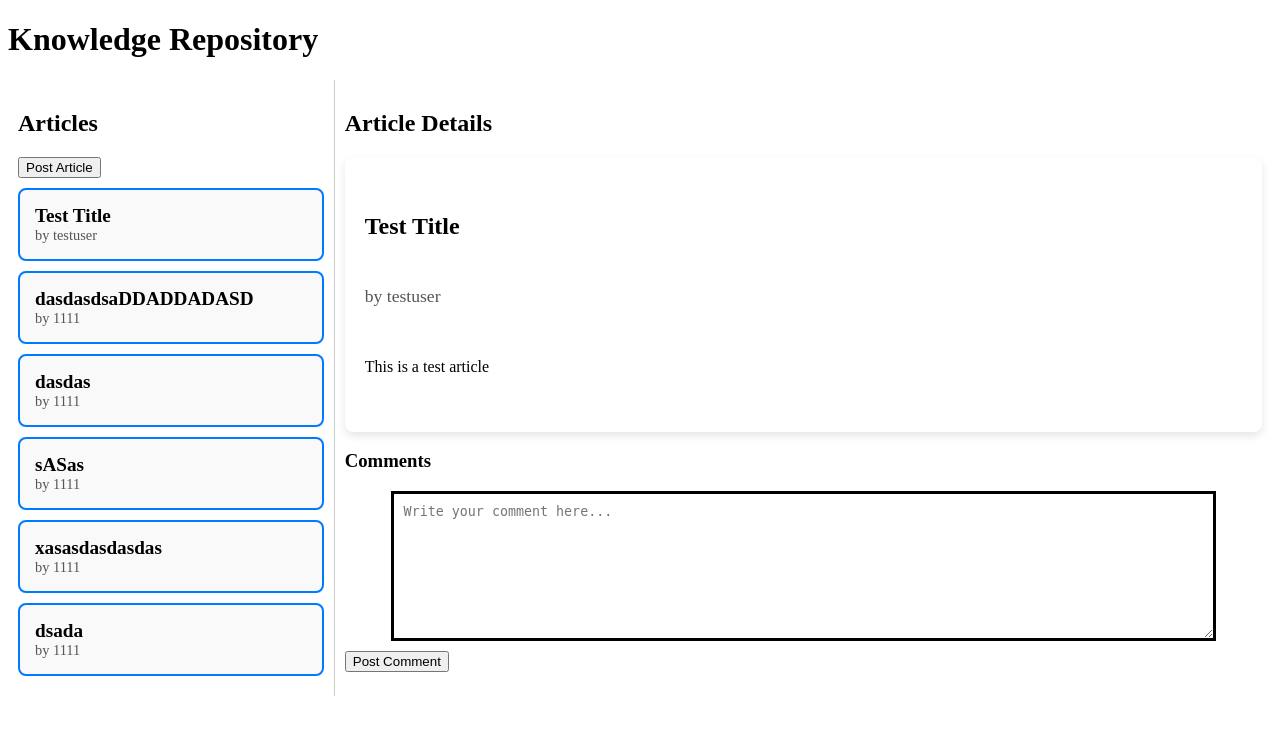
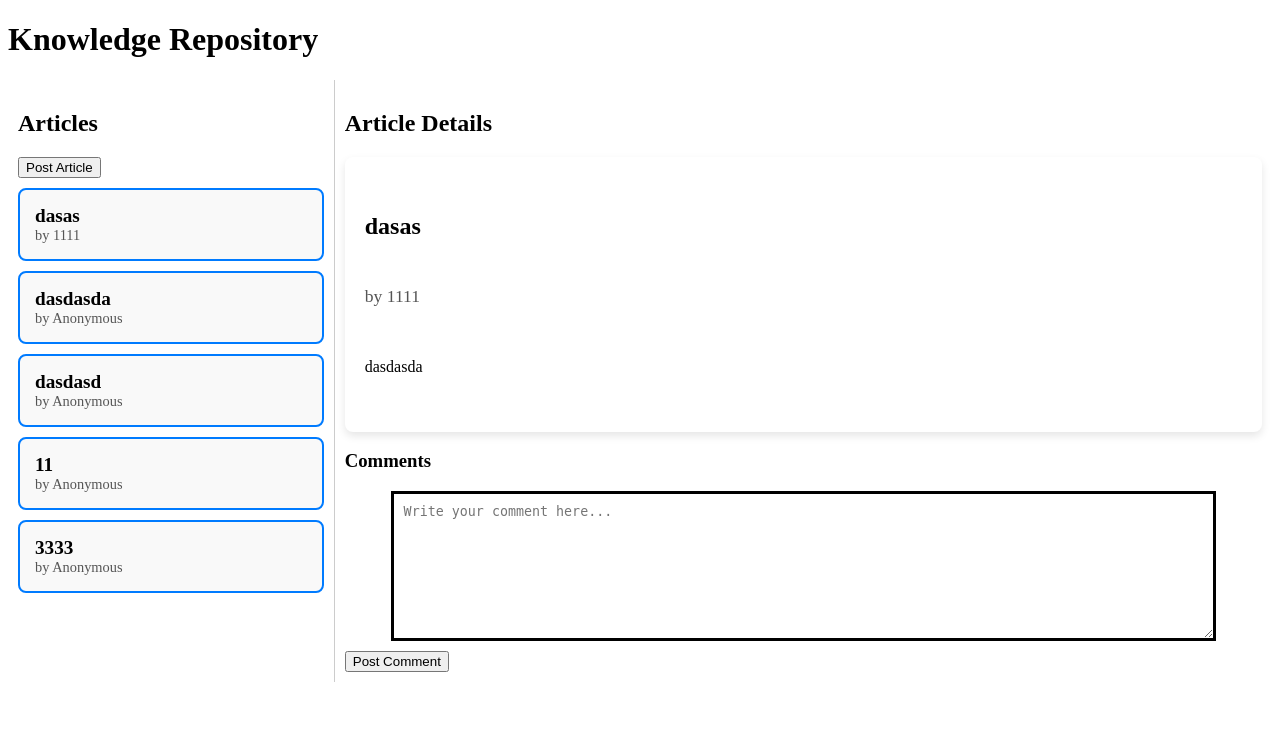
Before and after one commit to Jack1in/INFO2222, a Flask app: page /knowledge_repository in a window 1280 px wide. Shown: the part 50-785 px from the top of the page. Run offline with Flask 3, Linux system fonts and the light colour scheme; data that the repository does not hold is empty.

Commit message:
complete part 5

```diff
--- a/app.py
+++ b/app.py
@@ -296,23 +296,18 @@ def knowledge_repository():
 def post_article():
     try:
         if not request.is_json:
-            print("Request does not contain JSON")
             return jsonify({"error": "Request does not contain JSON"}), 400
 
         data = request.get_json()
-
-        print("Received data:", data)
-
         username = data.get('username')
         session_key = data.get('sessionKey')
         title = data.get('title')
         content = data.get('content')
+        anonymous = data.get('anonymous', False)  # Default to False if not provided
 
-        # Validate session key
         if session.get(username) != session_key:
             return jsonify({"error": "Invalid session key"}), 403
 
-        # Check if user is muted
         if db.is_user_muted(username):
             return jsonify({"error": "You are muted and cannot post articles"}), 403
 
@@ -320,9 +315,9 @@ def post_article():
             "username": username,
             "title": title,
             "content": content,
+            "anonymous": anonymous
         }
 
-        # Ensure articles.json exists and append the new article
         if not os.path.exists('articles.json'):
             with open('articles.json', 'w') as file:
                 json.dump([], file)
@@ -335,9 +330,6 @@ def post_article():
 
         return jsonify({"message": "Article posted successfully"}), 200
     except Exception as e:
-        # Print error message to the console
-        print(f"Error occurred: {e}")
-        # Return a 500 error and the error message
         return jsonify({"error": str(e)}), 500
 
 
@@ -352,8 +344,8 @@ def get_articles():
 
         return jsonify(articles), 200
     except Exception as e:
-        print(f"Error occurred: {e}")
         return jsonify({"error": str(e)}), 500
+
 
 @app.route('/update_article', methods=['PUT'])
 def update_article():
@@ -365,6 +357,7 @@ def update_article():
         old_username = data.get('oldUsername')
         title = data.get('title')
         content = data.get('content')
+        anonymous = data.get('anonymous', False)
 
         if session.get(username) != session_key:
             return jsonify({"error": "Invalid session key"}), 403
@@ -379,6 +372,7 @@ def update_article():
                     if username == article['username'] or db.get_user(username).role == 'admin':
                         article['title'] = title
                         article['content'] = content
+                        article['anonymous'] = anonymous
                         break
                     else:
                         return jsonify({"error": "You do not have permission to update this article"}), 403
@@ -392,6 +386,7 @@ def update_article():
         return jsonify({"message": "Article updated successfully"}), 200
     except Exception as e:
         return jsonify({"error": str(e)}), 500
+
 
 @app.route('/delete_article', methods=['DELETE'])
 def delete_article():
--- a/articles.json
+++ b/articles.json
@@ -1,32 +1,32 @@
 [
     {
-        "username": "testuser",
-        "title": "Test Title",
-        "content": "This is a test article"
+        "username": "1111",
+        "title": "dasas",
+        "content": "dasdasda",
+        "anonymous": false
     },
     {
         "username": "1111",
-        "title": "dasdasdsaDDADDADASD",
-        "content": "dasdasddsaDdasdasdasasdasdsaASDADAS1111111111DASdasdasdaseeeeeeeeeeeeeeeeeeeeeeeeeeee"
+        "title": "dasdasda",
+        "content": "dasdasdasdas",
+        "anonymous": true
     },
     {
         "username": "1111",
-        "title": "dasdas",
-        "content": "dasdasd"
+        "title": "dasdasd",
+        "content": "dasdasda",
+        "anonymous": true
     },
     {
         "username": "1111",
-        "title": "sASas",
-        "content": "sASa"
+        "title": "11",
+        "content": "11",
+        "anonymous": true
     },
     {
         "username": "1111",
-        "title": "xasasdasdasdas",
-        "content": "                }\n            } catch (error) {\n                console.error(\"Error deleting comment:\", error);\n                alert(\"An error occurred while deleting the comment.\");\n            }\n        }\n"
-    },
-    {
-        "username": "1111",
-        "title": "dsada",
-        "content": "dadasda"
+        "title": "3333",
+        "content": "3333",
+        "anonymous": true
     }
 ]
--- a/comments.json
+++ b/comments.json
@@ -7,13 +7,6 @@
         "comment_publisher": "1111"
     },
     {
-        "username": "5555",
-        "article_title": null,
-        "article_username": null,
-        "content": "fdsfsd",
-        "comment_publisher": "5555"
-    },
-    {
         "username": "1111",
         "article_title": "dasdas",
         "article_username": "1111",
--- a/templates/knowledge_repository.jinja
+++ b/templates/knowledge_repository.jinja
@@ -163,12 +163,18 @@
                 <input type="text" id="articleTitle" class="input-field" placeholder="Enter the title">
                 <p>Content:</p>
                 <textarea id="articleContent" class="input-field" placeholder="Write your article here..."></textarea>
+                <label>
+                    <input type="checkbox" id="anonymousCheck"> Post Anonymously
+                </label>
             </div>
             <div class="modal-footer">
                 <button onclick="postArticle()">Submit</button>
                 <button onclick="closeModal()">Cancel</button>
             </div>
         </div>
+
+
+
 
         <div id="articles_list">
         </div>
@@ -228,6 +234,7 @@
         async function postArticle() {
             const articleTitle = document.getElementById('articleTitle').value;
             const articleContent = document.getElementById('articleContent').value;
+            const anonymous = document.getElementById('anonymousCheck').checked;
             const username = "{{ request.args.get('username') }}";
             const sessionKey = "{{ request.args.get('sessionKey') }}";
 
@@ -247,31 +254,26 @@
                         sessionKey: sessionKey,
                         title: articleTitle,
                         content: articleContent,
+                        anonymous: anonymous,  // Ensure anonymous field is included
                     }),
                 });
 
                 if (response.ok) {
-                    const result = await response.json();
-                    alert("Article updated successfully!");
-                    closeEditModal();
+                    alert("Article posted successfully!");
+                    closeModal();
                     loadArticles();
-                    viewArticle({
-                        title: articleTitle,
-                        username: oldUsername,
-                        content: articleContent
-                    });
                 } else {
                     const errorText = await response.text();
-                    console.error("Failed to update article:", errorText);
-                    alert("Failed to update article. Server response: " + errorText);
+                    console.error("Failed to post article:", errorText);
+                    alert("Failed to post article. Server response: " + errorText);
                 }
-
-
             } catch (error) {
                 console.error("Error posting article:", error);
                 alert("An error occurred while posting the article.");
             }
         }
+
+
 
         async function loadArticles() {
             try {
@@ -287,12 +289,13 @@
                     }
 
                     articles.forEach(article => {
+                        const authorName = article.anonymous ? "Anonymous" : article.username;
                         const articleItem = document.createElement('div');
                         articleItem.className = 'article-container';
                         articleItem.onclick = () => viewArticle(article);
                         articleItem.innerHTML = `
                             <div class="article-title">${article.title}</div>
-                            <div class="article-author">by ${article.username}</div>
+                            <div class="article-author">by ${authorName}</div>
                         `;
                         articlesList.appendChild(articleItem);
                     });
@@ -301,7 +304,6 @@
                     if (articles.length > 0) {
                         viewArticle(articles[0]);
                     }
-
                 } else {
                     console.error("Failed to load articles.");
                 }
@@ -311,37 +313,50 @@
         }
 
 
+
         function viewArticle(article) {
             const articleDetails = document.querySelector('.article-details');
             articleDetails.dataset.title = article.title;
             articleDetails.dataset.username = article.username;
+            articleDetails.dataset.anonymous = article.anonymous;
+
+            const authorName = article.anonymous ? "Anonymous" : article.username;
+
             articleDetails.innerHTML = `
                 <div class="article-details-title">${article.title}</div>
-                <div class="article-details-author">by ${article.username}</div>
+                <div class="article-details-author">by ${authorName}</div>
                 <div class="article-details-content">${article.content}</div>
             `;
-            if (article.username === "{{ request.args.get('username') }}" || "{{ request.args.get('role') }}" === "admin") {
+
+            const currentUsername = "{{ request.args.get('username') }}";
+            const userRole = "{{ request.args.get('role') }}";
+
+            if (article.username === currentUsername || userRole === "admin") {
                 articleDetails.innerHTML += `
-                    <button onclick="editArticle('${article.title}', '${article.username}', '${article.content}')">Modify</button>
+                    <button onclick="editArticle('${article.title}', '${article.username}', '${article.content}', ${article.anonymous})">Modify</button>
                     <button onclick="deleteArticle('${article.title}', '${article.username}')">Delete</button>
                 `;
             }
+
             loadComments(article.title, article.username);
         }
 
-        function editArticle(oldTitle, oldUsername, content) {
+        function editArticle(oldTitle, oldUsername, content, anonymous) {
             document.getElementById('editArticleTitle').value = oldTitle;
             document.getElementById('editArticleContent').value = content;
             document.getElementById('editArticleModal').dataset.oldTitle = oldTitle;
             document.getElementById('editArticleModal').dataset.oldUsername = oldUsername;
+            document.getElementById('editArticleModal').dataset.anonymous = anonymous;
             openEditModal();
         }
+
 
         async function updateArticle() {
             const articleTitle = document.getElementById('editArticleTitle').value;
             const articleContent = document.getElementById('editArticleContent').value;
             const oldTitle = document.getElementById('editArticleModal').dataset.oldTitle;
             const oldUsername = document.getElementById('editArticleModal').dataset.oldUsername;
+            const anonymous = document.getElementById('editArticleModal').dataset.anonymous === "true";  // Ensure it's a boolean
             const username = "{{ request.args.get('username') }}";
             const sessionKey = "{{ request.args.get('sessionKey') }}";
 
@@ -363,18 +378,19 @@
                         oldUsername: oldUsername,
                         title: articleTitle,
                         content: articleContent,
+                        anonymous: anonymous,
                     }),
                 });
 
                 if (response.ok) {
-                    const result = await response.json();
                     alert("Article updated successfully!");
                     closeEditModal();
                     loadArticles().then(() => {
                         viewArticle({
                             title: articleTitle,
                             username: oldUsername,
-                            content: articleContent
+                            content: articleContent,
+                            anonymous: anonymous
                         });
                     });
                 } else {
@@ -387,6 +403,9 @@
                 alert("An error occurred while updating the article.");
             }
         }
+
+
+
 
         async function deleteArticle(title, articleUsername) {
             const username = "{{ request.args.get('username') }}";
```
Also changed, not shown: database/main.db.
